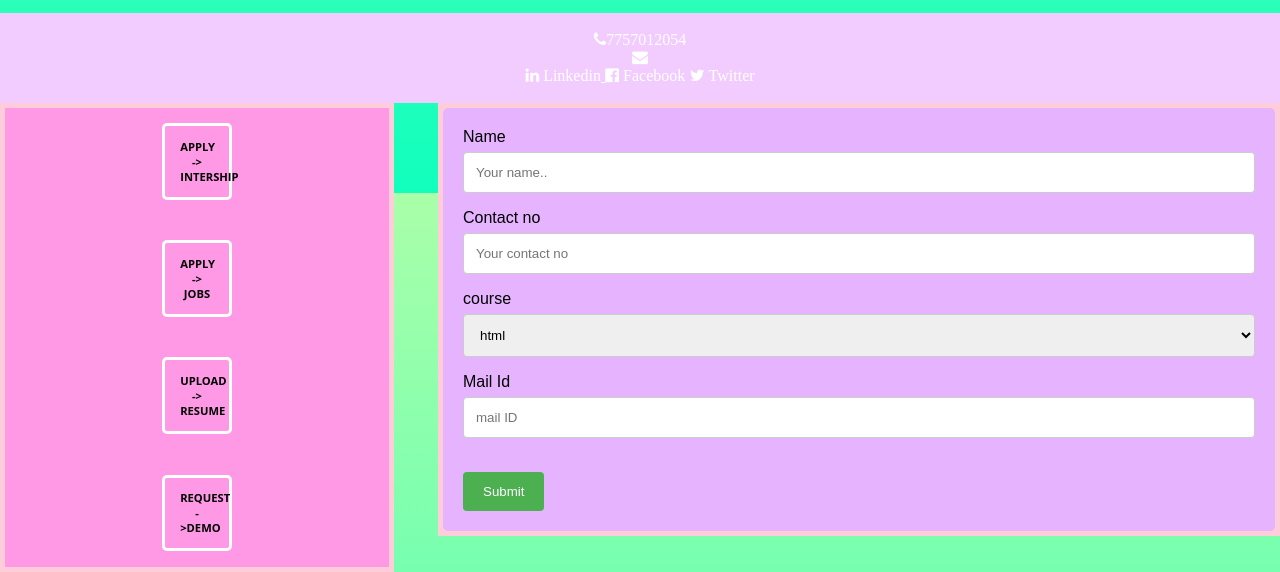
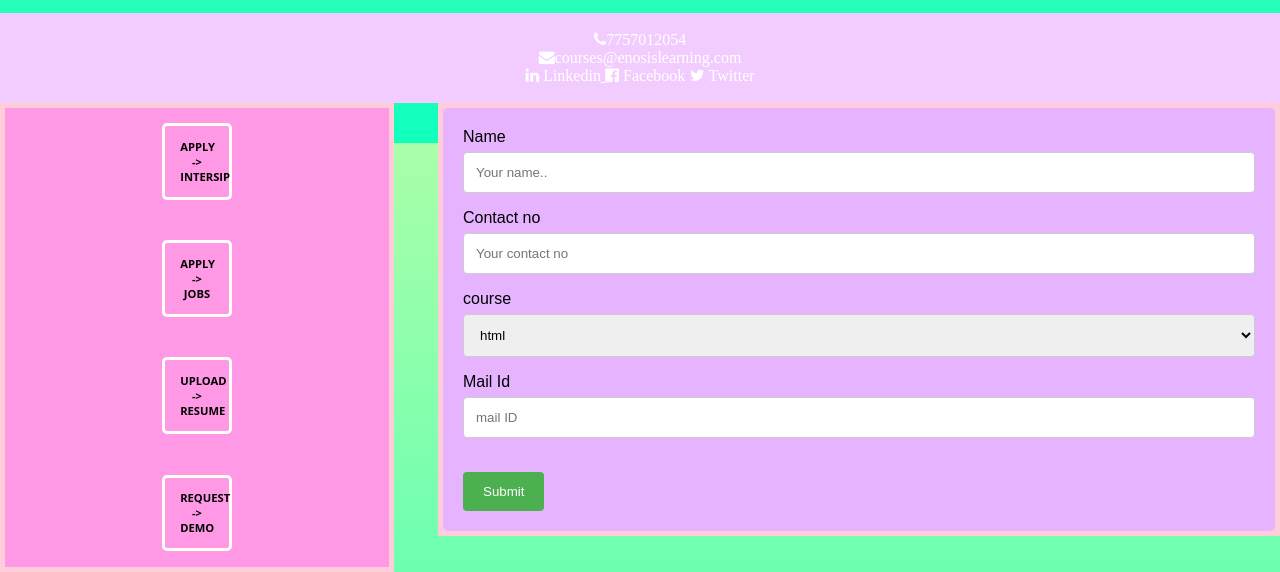
Before and after one commit to Priya7597/Enosis-priya7597.github.io, a plain HTML site: page index.html in a window 1280 px wide. Shown: the part 934-1506 px from the top of the page. Drawn offline with Linux system fonts and the light colour scheme.

Commit message:
Update index.html

```diff
--- a/index.html
+++ b/index.html
@@ -249,7 +249,7 @@ button {
     <i style="color :white" class="fa fa-phone">7757012054</i>
     <br>
 	    <a style="color:white;" href="courses@enosislearning.com" >
- <i class="fa fa-envelope">
+ <i class="fa fa-envelope">courses@enosislearning.com
     </i></a><br>
 
     <a style="color:white;" href="https://www.linkedin.com/mwlite/company/enosis-solutions-pvt-ltd-">
@@ -264,12 +264,12 @@ button {
  <div class="split left">
 
   <ul style="background-color:#ff99e6">
-        <button><a href="https://www.enosislearning.com/" >Apply -> intership</a></button>
+        <button><a href="https://www.enosislearning.com/" >Apply -> intersip</a></button>
         <br>
         <button><a href="https://www.enosislearning.com/"> Apply -> jobs</a></button><br>
         <button><a href="https://www.enosislearning.com/">upload -> resume</a></button>
         <br>
-        <button><a href="https://www.enosislearning.com/ ">request ->Demo</a></button>
+        <button><a href="https://www.enosislearning.com/ ">request -> Demo</a></button>
 
 </ul>
 </div>
@@ -321,9 +321,7 @@ button {
  </div>
 
   -->
-	    <div style="padding:0.01em 16px;">
-		    <p>&copy; copyrighyvban</p>
-		    </div>
+
 
 
 
```
